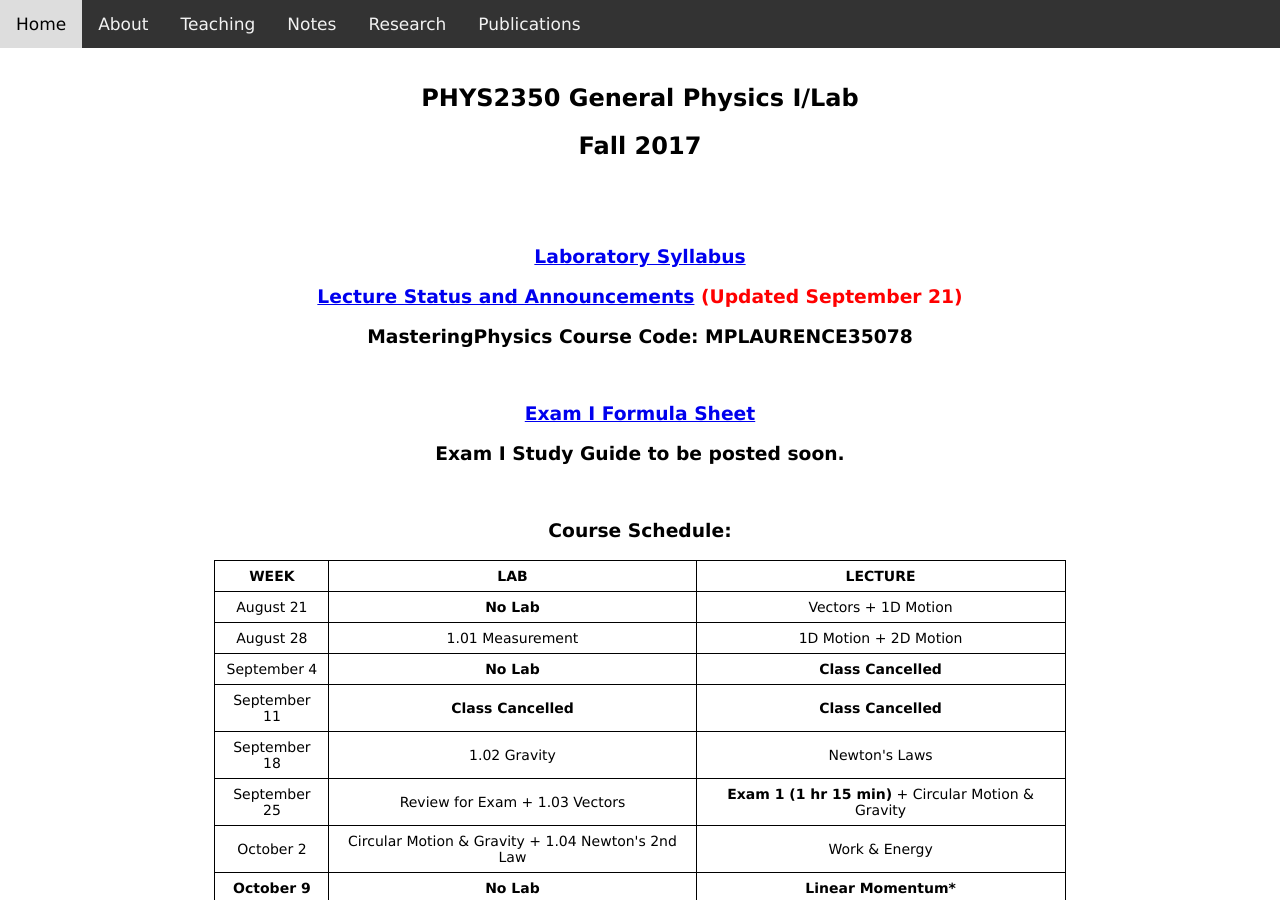
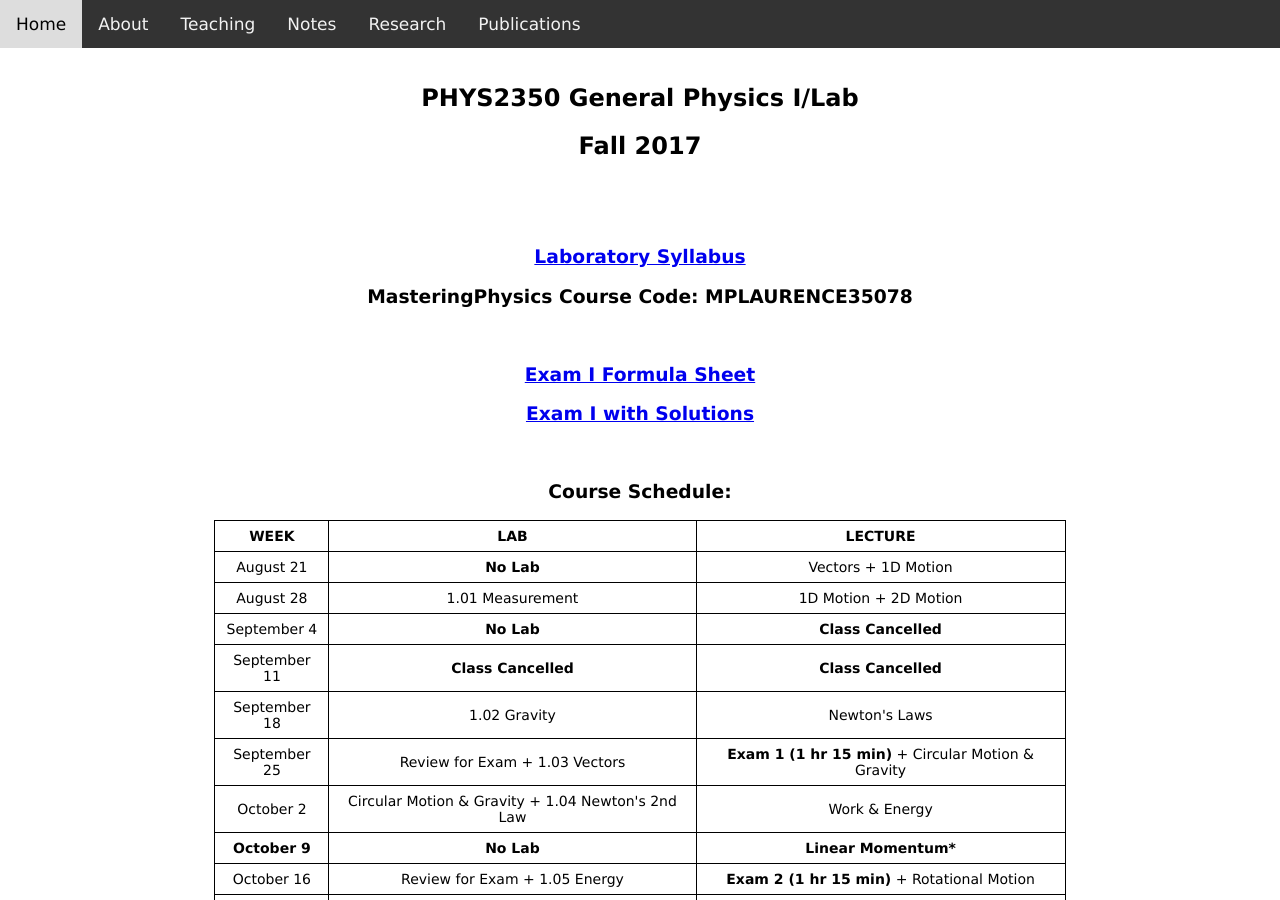
Before and after one commit to dhlaurence/dhlaurence.github.io, a Jekyll site: the page built from teaching/phys2350fall17.html, in a window 1280 px wide and 900 px high. Built offline with Jekyll 4.4.1, drawn with Linux system fonts in a browser that asks for light colours.

Commit message:
Update phys2350fall17.html

```diff
--- a/teaching/phys2350fall17.html
+++ b/teaching/phys2350fall17.html
@@ -17,13 +17,6 @@
 
   <h3>
     <center>
-      <a target="_blank" href="http://www.blazartheory.com/files/Status_of_PHYS2350_EV1.pdf">Lecture Status and Announcements</a>
-      <font color="red">(Updated September 21)</font>
-    </center>
-  </h3>
-
-  <h3>
-    <center>
       MasteringPhysics Course Code: MPLAURENCE35078
     </center>
   </h3>
@@ -35,7 +28,7 @@
   </h3>
 
   <h3>
-    <center>Exam I Study Guide to be posted soon.</center>
+    <center><a target="_blank" href="http://www.blazartheory.com/files/PHYS2350_Fall_2017_Exam_1_SOLUTIONS.pdf">Exam I with Solutions</a></center>
   </h3>
 
   <br>
```
